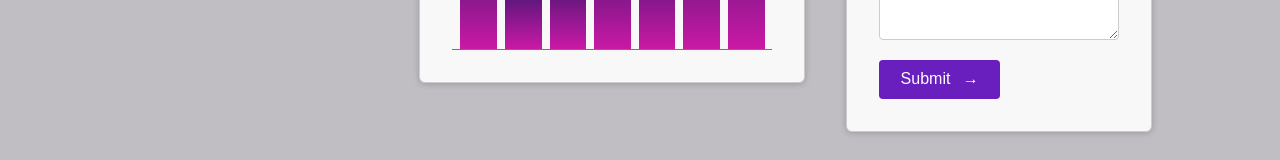
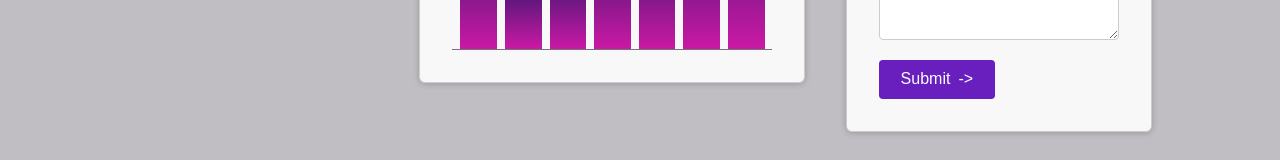
Before and after one commit to janzelinka/angular-tutorial, an Angular app in the folder client/: page / in a window 1280 px wide. Shown: the part 386-546 px from the top of the page. Built offline with nearby package versions, Linux system fonts and the light colour scheme.

Commit message:
fallback content for content projection

```diff
--- a/client/src/app/dashboard/tickets/new-ticket/new-ticket.component.html
+++ b/client/src/app/dashboard/tickets/new-ticket/new-ticket.component.html
@@ -8,9 +8,6 @@
     <textarea name="request" id="request" rows="3"></textarea>
   </p>
   <p>
-    <button appButton>
-      Submit
-      <span ngProjectAs="icon"> → </span>
-    </button>
+    <button appButton>Submit</button>
   </p>
 </form>
--- a/client/src/app/shared/button/button.component.html
+++ b/client/src/app/shared/button/button.component.html
@@ -1,4 +1,4 @@
 <span> <ng-content></ng-content> </span>
 <span class="icon">
-  <ng-content select="icon"></ng-content>
+  <ng-content select="icon"> -> </ng-content>
 </span>
```
